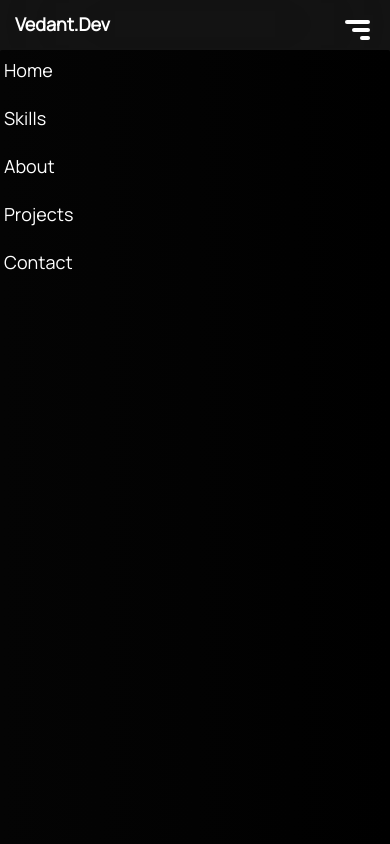
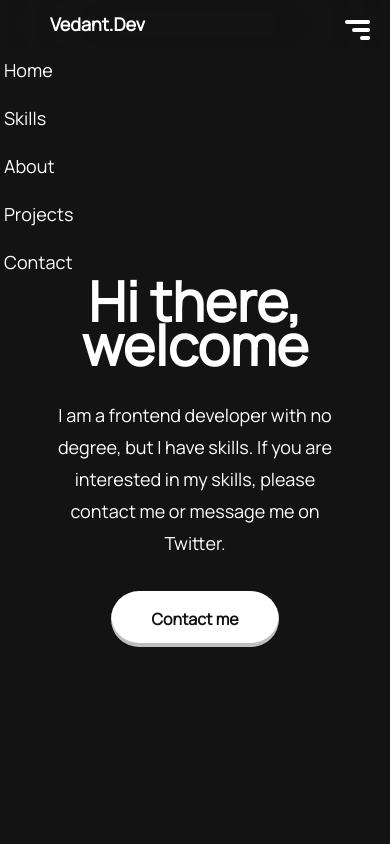
Before and after one commit to vedantnaik1008/Portfolio-project, a React (Vite) app: page / in a window 390 px wide. Both pictures are taken after a click on the element 357 px from the left and 30 px from the top of the page. Shown: the top 844 px of the page. Built offline with nearby package versions, Linux system fonts and the light colour scheme.

Commit message:
changed h and add xs

```diff
--- a/src/Components/Nav.tsx
+++ b/src/Components/Nav.tsx
@@ -5,7 +5,7 @@ const Navbar: React.FC = () => {
   const [show, setShow] = useState(false)
   return (
     <nav className="">
-      <div className="min-[320px]:hidden md:block max-w-7xl mx-auto px-2 sm:px-6 lg:px-8">
+      <div className="xs:hidden md:block max-w-7xl mx-auto px-2 sm:px-6 lg:px-8">
         <div className="md:flex md:items-center md:justify-center md:gap-8 md:h-16">
                   <Link to='home' activeClass='active-on'
                     smooth={true}
@@ -34,15 +34,15 @@ const Navbar: React.FC = () => {
                     </Link>
         </div>
       </div>
-      <div className="flex flex-col gap-1 min-[320px]-block md:hidden absolute top-5 right-5  " onClick={()=> setShow(!show)}>
+      <div className="flex flex-col gap-1 md:hidden absolute top-5 right-5  " onClick={()=> setShow(!show)}>
         {/* <FaBars /> */}
         <span className="w-[25px] h-[4px] bg-white rounded-sm"></span>
         <span className="w-[18px] h-[4px] ml-auto bg-white rounded-sm"></span>
         <span className="w-[10px] h-[4px] ml-auto bg-white rounded-sm"></span>
       </div>
       {show && (
-        <nav className="absolute top-[50px] left-0 h-[100vh] w-[100%] bg-gradient-to-r from-[#040404] to-[#000000] rounded-sm md:hidden">
-          <div className={show ? "min-[320px]:transition-all min-[320px]:duration-500 min-[320px]:translate-x-[0%] md:hidden max-w-7xl mx-auto min-[320px]:p-4" : "min-[320px]:translate-x-[150%] md:hidden max-w-7xl mx-auto px-2 sm:px-6 "}>
+        <nav className="absolute top-[50px] left-0  w-[100%] bg-[#131313] rounded-sm md:hidden">
+          <div className={show ? "h-[100vh] xs:transition-all xs:duration-500 xs:ease-out xs:translate-y-[0%] md:hidden max-w-7xl mx-auto xs:p-4" : "h-[100vh] xs:translate-y-full xs:transition-all xs:duration-500 xs:ease-out  md:hidden max-w-7xl mx-auto px-2 sm:px-6 "}>
           <div className="flex flex-col items-start sm:items-center justify-center gap-4 p-1" onClick={()=> setShow(!show)}>
                     <Link to='home'
                       smooth={true}
--- a/tailwind.config.js
+++ b/tailwind.config.js
@@ -14,6 +14,7 @@ export default {
       },
     },
     screens: {
+      xs: '320px',
       sm: '640px',
       md: '768px',
       lg: '960px',
```
